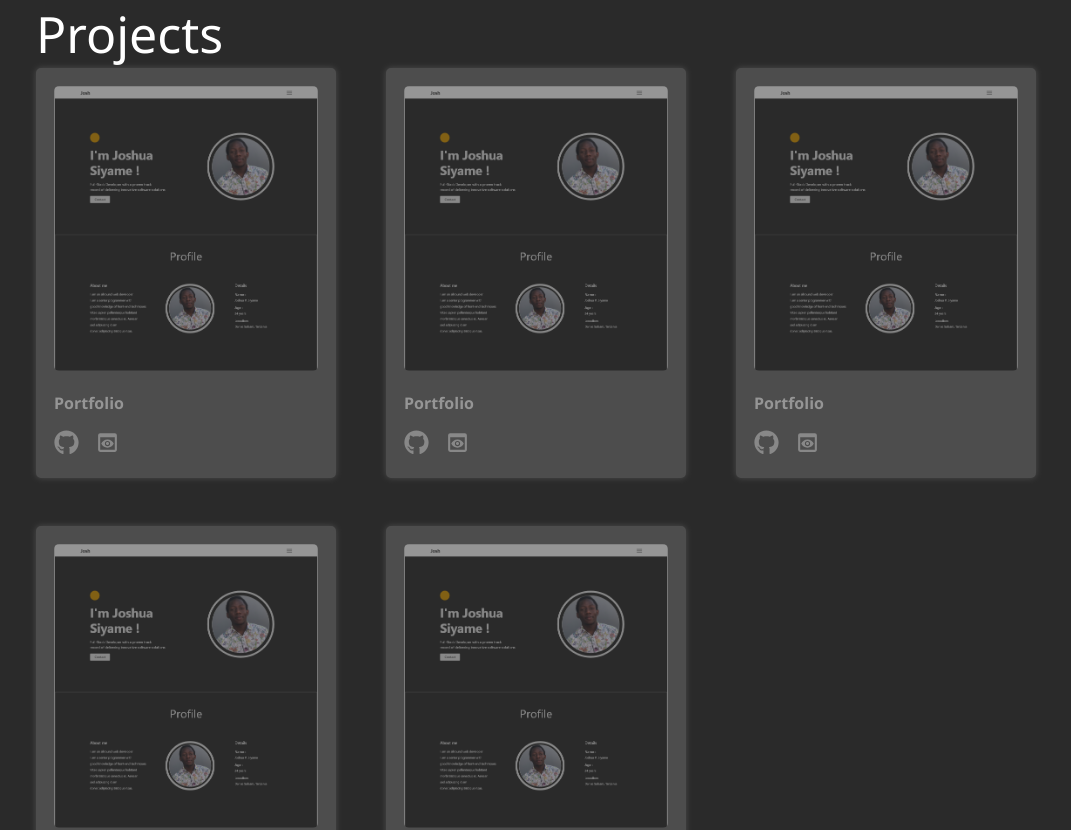
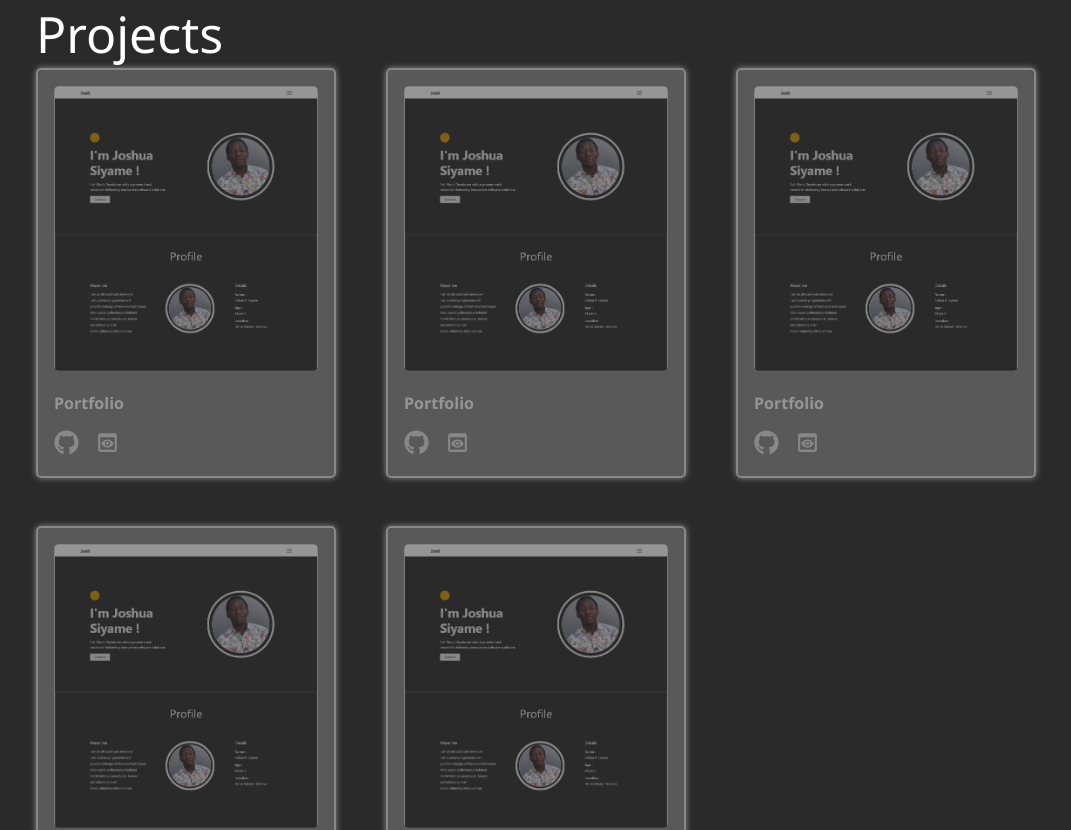
Before and after one commit to JoshuaSiyame/Portfolio-v3, a React app: page / in a window 1280 px wide. Shown: the top 830 px of the page, without its empty margins (104-1175 px from the left). Built offline with nearby package versions, Linux system fonts and the light colour scheme.

Commit message:
Project commits

```diff
--- a/src/components/Projects/Projects.css
+++ b/src/components/Projects/Projects.css
@@ -17,9 +17,9 @@
 
 /* project card */
 .project-card {
-    background-color: #707070;
-    box-shadow: 0px 0px 6px #707070;
-    border: 2px solid #707070;
+    background-color: #e5e5e580;
+    box-shadow: 0px 0px 6px #e5e5e5;
+    border: 2px solid #e5e5e5;
     border-radius: 5px;
     max-width: 300px;
     padding: 1em;
```
